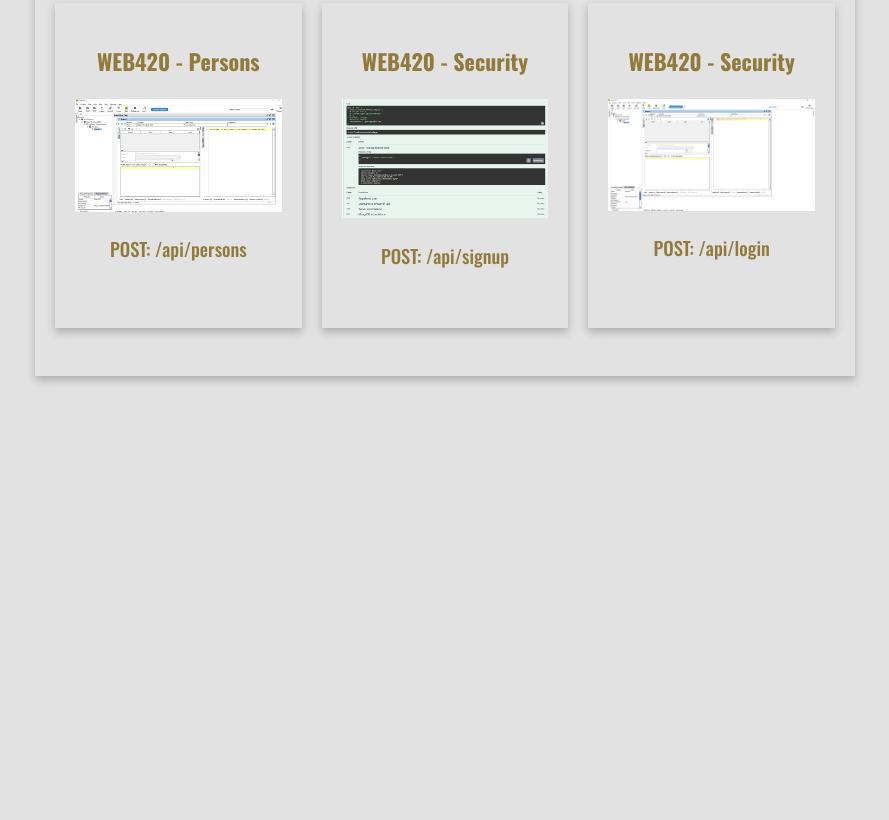
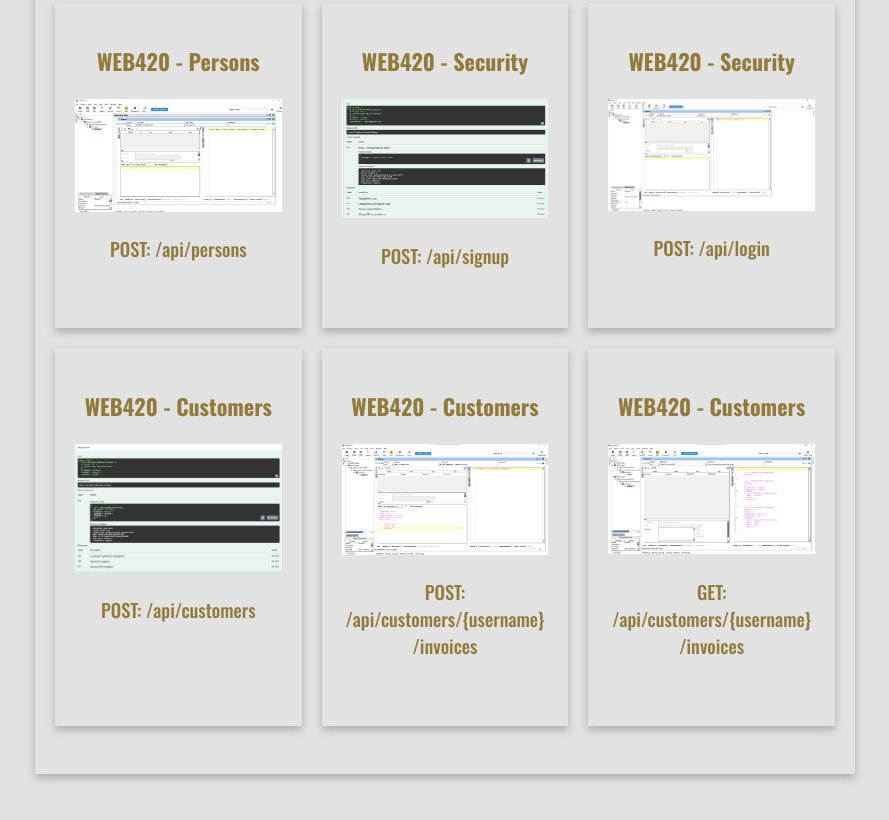
Before and after one commit to FixedBits/portfolio, a plain HTML site: page api-unit-tests.html in a window 1280 px wide. Shown: the part 968-1788 px from the top of the page, without its empty margins (195-1084 px from the left). Before the commit the page ends 1444 px from the top, so only its background shows below. Drawn offline with nearby package versions, Linux system fonts and the light colour scheme.

Commit message:
Update: added customersAPI

```diff
--- a/api-unit-tests.html
+++ b/api-unit-tests.html
@@ -164,24 +164,56 @@
                         </div>
 
 
-                        <!--
+
 
                         <div class="card">
                             <div class="card-title">
-                                <p>WEB420 - Persons</p>
+                                <p>WEB420 - Customers</p>
                             </div>
                             <div class="card-content" style="text-align:center;">
-                                <a href=".\images\swaggeruipersons1.png" target="_blank">
-                                    <img src=".\images\swaggeruipersons1.png">
+                                <a href=".\images\swaggercustomers.png" target="_blank">
+                                    <img src=".\images\swaggercustomers.png">
                                 </a>
-                                    <p style="font-size: 18.5px; font-weight: 500; text-align: center;">
-                                        POST: /api/persons </p>
+                                <p style="font-size: 18.5px; font-weight: 500; text-align: center;">
+                                    POST: /api/customers </p>
                                 <br />
 
                             </div>
                         </div>
 
-                        -->
+
+
+                        <div class="card">
+                            <div class="card-title">
+                                <p>WEB420 - Customers</p>
+                            </div>
+                            <div class="card-content" style="text-align:center;">
+                                <a href=".\images\soapuicustomers.png" target="_blank">
+                                    <img src=".\images\soapuicustomers.png">
+                                </a>
+                                <p style="font-size: 18.5px; font-weight: 500; text-align: center;">
+                                    POST: /api/customers/{username}
+                                    /invoices </p>
+                                <br />
+
+                            </div>
+                        </div>
+
+                        <div class="card">
+                            <div class="card-title">
+                                <p>WEB420 - Customers</p>
+                            </div>
+                            <div class="card-content" style="text-align:center;">
+                                <a href=".\images\soapuicustomers1.png" target="_blank">
+                                    <img src=".\images\soapuicustomers1.png">
+                                </a>
+                                <p style="font-size: 18.5px; font-weight: 500; text-align: center;">
+                                    GET: /api/customers/{username}
+                                    /invoices </p>
+                                <br />
+
+                            </div>
+                        </div>
 
                         <!--
 
@@ -194,7 +226,7 @@
                                     <img src=".\images\swaggeruipersons1.png">
                                 </a>
                                     <p style="font-size: 18.5px; font-weight: 500; text-align: center;">
-                                        POST: /api/persons </p>
+                                        POST: /api/customers/{username}/invoices </p>
                                 <br />
 
                             </div>
```
Also changed, not shown: images/soapuicustomers.png (added), images/soapuicustomers1.png (added), images/swaggercustomers.png (added).
